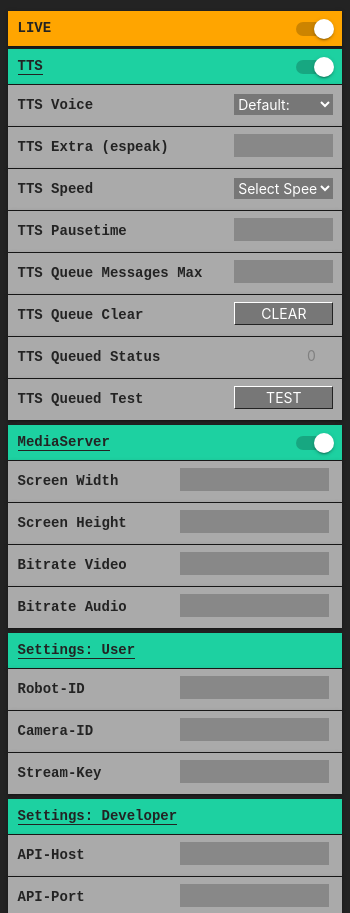
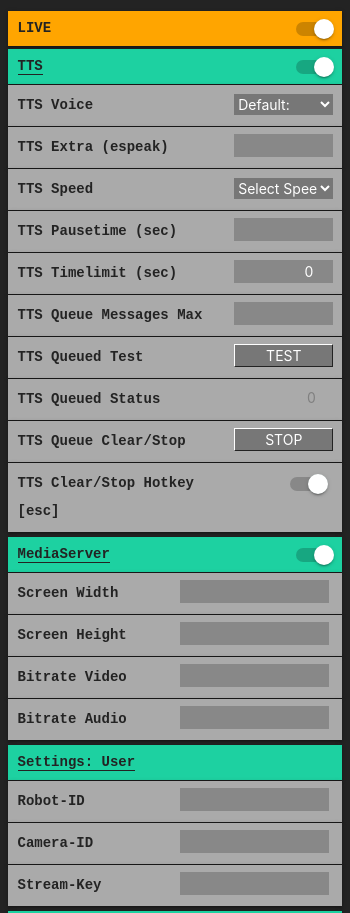
Before and after one commit to robotstreamer/rsapp, an Electron app: page mainWindow.html in a window 350 px wide. Shown: the top 913 px of the page. Drawn offline with Linux system fonts and the light colour scheme; no server answers.

Commit message:
added hotkey, timelimit

```diff
--- a/mainWindow.html
+++ b/mainWindow.html
@@ -146,11 +146,24 @@
                 <div class="row">
                     <div class="col s8">
                         <!-- <i class="material-icons">favorite</i> -->
-                        <span class="card-panel-title">TTS Pausetime</span>
+                        <span class="card-panel-title">TTS Pausetime (sec)</span>
                     </div>
                     <div class="col s4">
                         <div class="col s11 right-align">
                             <input type="number" class="browser-default" name="input-tts-pausetime" min="0" max="5">
+                        </div>
+                    </div>
+                </div>
+            </div>
+            <div class="card-panel card-panel-settings settings-tts">
+                <div class="row">
+                    <div class="col s8">
+                        <!-- <i class="material-icons">favorite</i> -->
+                        <span class="card-panel-title">TTS Timelimit (sec)</span>
+                    </div>
+                    <div class="col s4">
+                        <div class="col s11 right-align">
+                            <input type="number" class="browser-default" name="input-tts-timelimit" min="0">
                         </div>
                     </div>
                 </div>
@@ -172,11 +185,11 @@
                 <div class="row">
                     <div class="col s8">
                         <!-- <i class="material-icons">favorite</i> -->
-                        <span class="card-panel-title">TTS Queue Clear</span>
+                        <span class="card-panel-title">TTS Queued Test</span>
                     </div>
                     <div class="col s4">
                         <div class="col s11 right-align">
-                            <button name="button-tts-queueclear">CLEAR</button>
+                            <button name="button-tts-test">TEST</button>
                         </div>
                     </div>
                 </div>
@@ -198,12 +211,28 @@
                 <div class="row">
                     <div class="col s8">
                         <!-- <i class="material-icons">favorite</i> -->
-                        <span class="card-panel-title">TTS Queued Test</span>
+                        <span class="card-panel-title">TTS Queue Clear/Stop</span>
                     </div>
                     <div class="col s4">
                         <div class="col s11 right-align">
-                            <button name="button-tts-test">TEST</button>
+                            <button name="button-tts-queueclear">STOP</button>
                         </div>
+                    </div>
+                </div>
+            </div>
+            <div class="card-panel card-panel-settings settings-tts">
+                <div class="row">
+                    <div class="col s8">
+                        <!-- <i class="material-icons">favorite</i> -->
+                        <span class="card-panel-title">TTS Clear/Stop Hotkey [esc]</span>
+                    </div>
+                    <div class="col s4">
+                      <div class="switch right-align">
+                          <label>
+                              <input type="checkbox" name="switch-tts-hotkey-enabled">
+                              <span class="lever"></span>
+                          </label>
+                      </div>
                     </div>
                 </div>
             </div>
```
